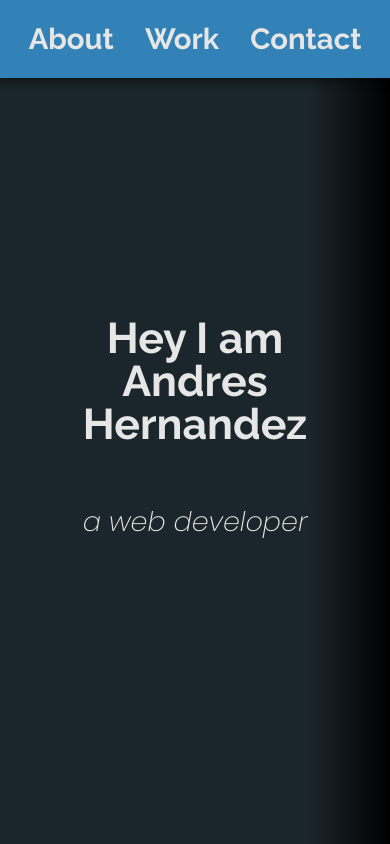
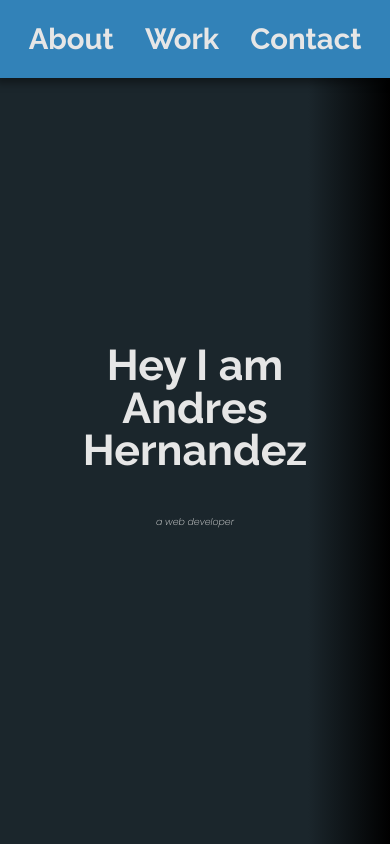
Before and after one commit to PipeShot12/my-portfolio, a React (Create React App) app: page / in a window 390 px wide. Shown: the top 844 px of the page. Built offline with nearby package versions, Linux system fonts and the light colour scheme.

Commit message:
improve sizes

```diff
--- a/src/Componentes/Projects/projects.css
+++ b/src/Componentes/Projects/projects.css
@@ -71,7 +71,7 @@ h2 {
   font-size: 2vw;
 }
 /* ============== */
-@media (max-width: 1025px) {
+@media (max-width: 1024px) {
   .ajust {
     width: 90vw;
     grid-template-columns: repeat(auto-fit, minmax(460px, 1fr));
@@ -92,13 +92,13 @@ h2 {
     position: relative;
   }
   .projects {
-    font-size: 2em;
+    font-size: 4.5vh;
   }
   .projects > h2 {
     margin: 10vw 0;
   }
   .project-tile {
-    font-size: 1.2em;
+    font-size: 5.5vw;
   }
   .loadProjects {
     width: 70%;
--- a/src/Componentes/Welcome/welcome.css
+++ b/src/Componentes/Welcome/welcome.css
@@ -14,7 +14,7 @@
 @media (max-width: 1025px) {
   .welcome {
     height: 100vh;
-    font-size: 2.5em;
+    font-size: 4vw;
   }
 }
 @media (max-width: 650px) {
```
